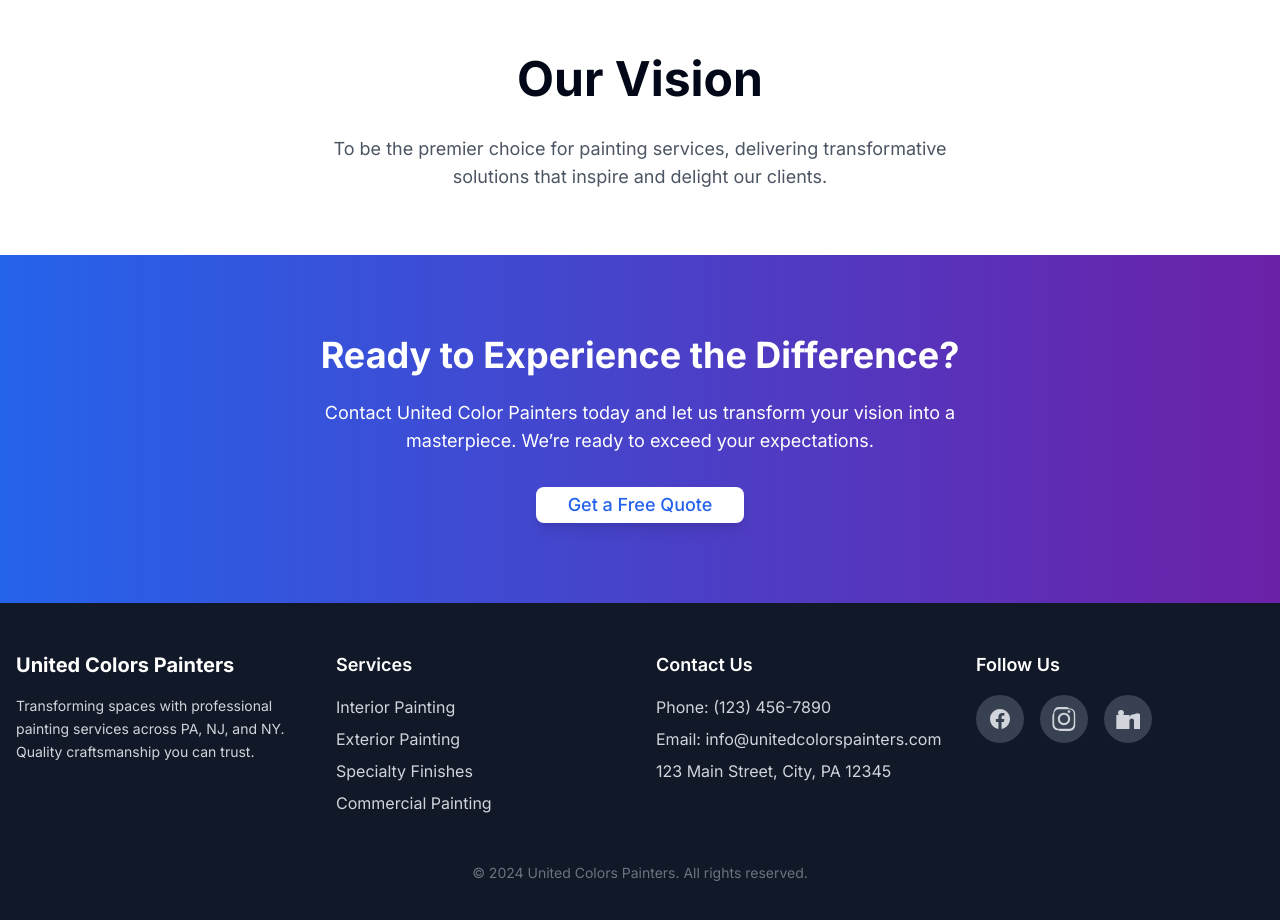
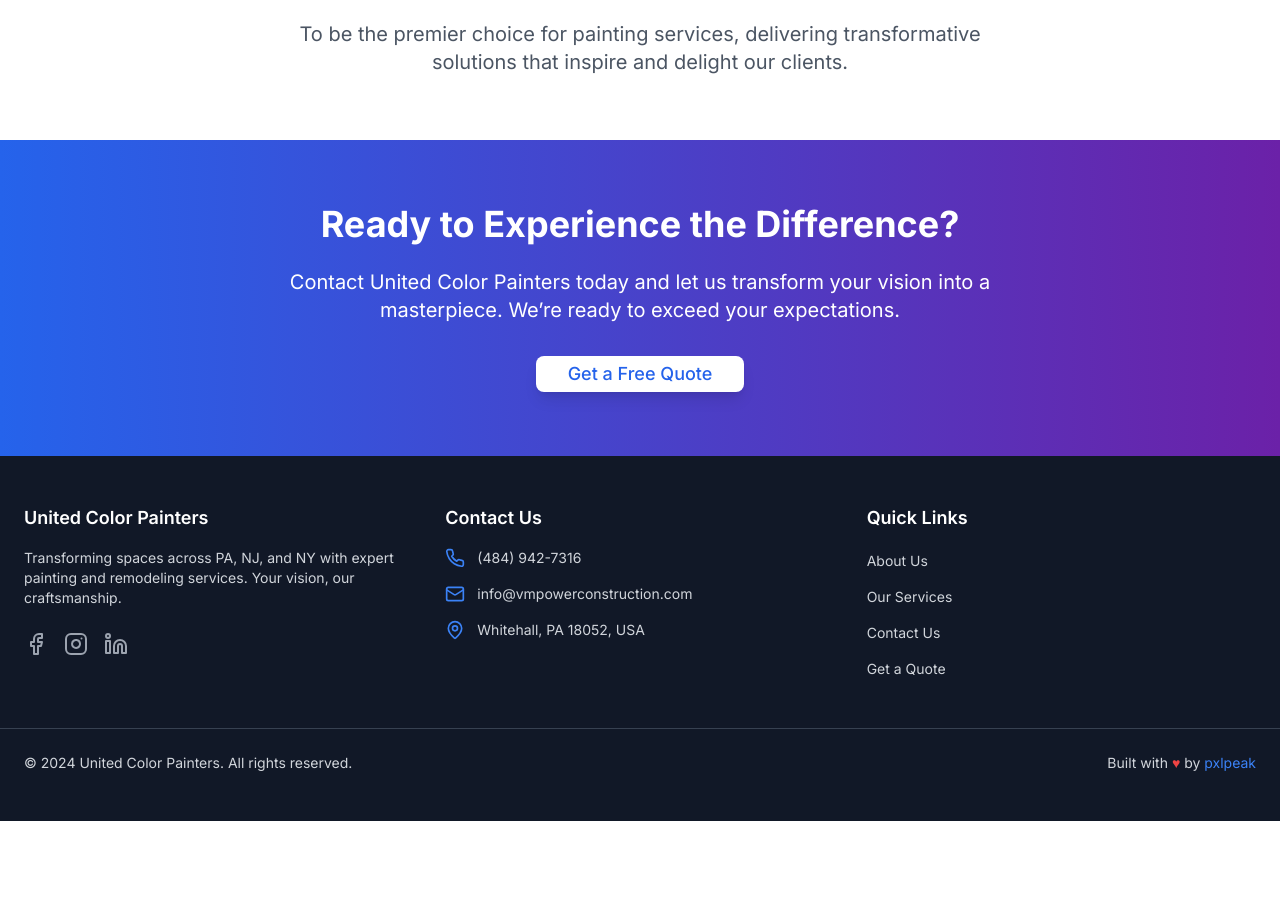
Before and after one commit to veyis/unitedcolors, a Next.js app: page /about in a window 1280 px wide. Shown: the part 1460-2380 px from the top of the page. After the commit the page ends 2281 px from the top, so only its background shows below. Built offline with nearby package versions, Linux system fonts and the light colour scheme; no server answers.

Commit message:
Descriptive commit message

```diff
--- a/app/about/page.tsx
+++ b/app/about/page.tsx
@@ -24,20 +24,18 @@
       <StructuredData page="about" />
       <MarketingHeader />
       <Header />
+
       <main className="flex-grow">
         {/* Hero Section */}
-        <section className="relative bg-gradient-to-r from-blue-700 via-purple-600 to-purple-800 text-white py-20 overflow-hidden">
+        <section className="relative bg-gradient-to-r from-blue-700 via-purple-600 to-purple-800 text-white py-16">
           <div className="container mx-auto px-6 text-center">
-            <h1 className="text-6xl font-extrabold mb-6 leading-tight">
+            <h1 className="text-5xl md:text-6xl font-extrabold mb-6 leading-tight">
               About United Color Painters
             </h1>
-            <p className="text-2xl max-w-3xl mx-auto mb-8">
+            <p className="text-lg md:text-2xl max-w-3xl mx-auto">
               Transforming spaces with expert craftsmanship, innovative
               techniques, and unmatched dedication.
             </p>
-            <Button className="bg-white text-blue-600 hover:bg-gray-100 px-8 py-4 rounded-lg shadow-md text-lg">
-              Get to Know Us
-            </Button>
           </div>
           <div className="absolute top-0 left-0 w-96 h-96 bg-gradient-to-br from-white to-blue-400 opacity-20 rounded-full blur-3xl"></div>
           <div className="absolute bottom-0 right-0 w-96 h-96 bg-gradient-to-tl from-white to-purple-500 opacity-20 rounded-full blur-3xl"></div>
@@ -47,11 +45,11 @@
         <section className="py-16 bg-white">
           <div className="container mx-auto px-6">
             <div className="text-center mb-12">
-              <h2 className="text-5xl font-bold mb-4">Our Mission</h2>
-              <p className="text-lg text-gray-600 max-w-2xl mx-auto">
-                At United Color Painters, we aim to elevate your space through
-                precision, creativity, and an unwavering commitment to
-                excellence. Your vision is our inspiration.
+              <h2 className="text-4xl md:text-5xl font-bold mb-4">Our Mission</h2>
+              <p className="text-lg md:text-xl text-gray-600 max-w-3xl mx-auto">
+                At United Color Painters, we aim to elevate your space through precision,
+                creativity, and an unwavering commitment to excellence. Your vision is
+                our inspiration.
               </p>
             </div>
             <div className="grid grid-cols-1 sm:grid-cols-2 lg:grid-cols-4 gap-8">
@@ -63,28 +61,19 @@
                     "Delivering meticulous attention to detail with every brushstroke.",
                 },
                 {
-                  icon: (
-                    <Award className="w-12 h-12 text-blue-600 mx-auto mb-4" />
-                  ),
+                  icon: <Award className="w-12 h-12 text-blue-600 mx-auto mb-4" />,
                   title: "Industry Recognition",
-                  description:
-                    "Proudly recognized for our excellence and reliability.",
+                  description: "Proudly recognized for our excellence and reliability.",
                 },
                 {
-                  icon: (
-                    <Users className="w-12 h-12 text-blue-600 mx-auto mb-4" />
-                  ),
+                  icon: <Users className="w-12 h-12 text-blue-600 mx-auto mb-4" />,
                   title: "Client Focus",
-                  description:
-                    "Building lasting relationships through personalized service.",
+                  description: "Building lasting relationships through personalized service.",
                 },
                 {
-                  icon: (
-                    <Paintbrush className="w-12 h-12 text-blue-600 mx-auto mb-4" />
-                  ),
+                  icon: <Paintbrush className="w-12 h-12 text-blue-600 mx-auto mb-4" />,
                   title: "Innovative Solutions",
-                  description:
-                    "Bringing creativity to life with unique painting techniques.",
+                  description: "Bringing creativity to life with unique painting techniques.",
                 },
               ].map(({ icon, title, description }, idx) => (
                 <div
@@ -107,13 +96,13 @@
               <h2 className="text-4xl font-bold mb-4">Our Story</h2>
               <p className="text-lg text-gray-600 mb-6">
                 United Color Painters began with a simple vision: to redefine
-                painting services with unparalleled quality and dedication.
-                Today, our team continues to deliver exceptional results that
-                transform spaces and exceed expectations.
+                painting services with unparalleled quality and dedication. Today,
+                our team continues to deliver exceptional results that transform spaces
+                and exceed expectations.
               </p>
               <p className="text-lg text-gray-600">
-                From humble beginnings to becoming a trusted name, we take pride
-                in our journey and the clients who inspire us.
+                From humble beginnings to becoming a trusted name, we take pride in
+                our journey and the clients who inspire us.
               </p>
             </div>
             <div>
@@ -129,24 +118,23 @@
         {/* Vision Section */}
         <section className="py-16 bg-white">
           <div className="container mx-auto px-6 text-center">
-            <h2 className="text-5xl font-bold mb-8">Our Vision</h2>
-            <p className="text-lg text-gray-600 max-w-2xl mx-auto">
-              To be the premier choice for painting services, delivering
-              transformative solutions that inspire and delight our clients.
+            <h2 className="text-4xl md:text-5xl font-bold mb-8">Our Vision</h2>
+            <p className="text-lg md:text-xl text-gray-600 max-w-3xl mx-auto">
+              To be the premier choice for painting services, delivering transformative
+              solutions that inspire and delight our clients.
             </p>
           </div>
         </section>
 
         {/* Call-to-Action Section */}
-        <section className="py-20 bg-gradient-to-r from-blue-600 to-purple-800 text-white">
+        <section className="py-16 bg-gradient-to-r from-blue-600 to-purple-800 text-white">
           <div className="container mx-auto px-6 text-center">
             <h2 className="text-4xl font-bold mb-6">
               Ready to Experience the Difference?
             </h2>
-            <p className="text-lg max-w-2xl mx-auto mb-8">
-              Contact United Color Painters today and let us transform your
-              vision into a masterpiece. We’re ready to exceed your
-              expectations.
+            <p className="text-lg md:text-xl max-w-3xl mx-auto mb-8">
+              Contact United Color Painters today and let us transform your vision into
+              a masterpiece. We’re ready to exceed your expectations.
             </p>
             <Button className="bg-white text-blue-600 hover:bg-gray-100 px-8 py-4 rounded-lg shadow-lg text-lg">
               Get a Free Quote
@@ -154,6 +142,7 @@
           </div>
         </section>
       </main>
+
       <Footer />
     </div>
   );
--- a/components/footer.tsx
+++ b/components/footer.tsx
@@ -1,123 +1,111 @@
-import Link from 'next/link';
+import Link from "next/link";
+import { Phone, Mail, MapPin, Facebook, Instagram, Linkedin } from "lucide-react";
 
 export function Footer() {
   return (
-    <footer className="bg-gray-900 text-gray-300">
-      <div className="container mx-auto px-4 py-12">
-        <div className="grid grid-cols-1 md:grid-cols-4 gap-8">
+    <footer className="bg-gray-900 text-gray-300 py-12">
+      <div className="container mx-auto px-6 grid grid-cols-1 md:grid-cols-3 gap-8">
         {/* About Section */}
         <div>
-            <h3 className="text-xl font-bold text-white mb-4">United Colors Painters</h3>
-            <p className="text-sm leading-relaxed">
-              Transforming spaces with professional painting services across PA, NJ, and NY. Quality craftsmanship you can trust.
+          <h3 className="text-lg font-semibold text-white mb-4">United Color Painters</h3>
+          <p className="text-sm">
+            Transforming spaces across PA, NJ, and NY with expert painting and remodeling services. Your vision, our craftsmanship.
           </p>
+          <div className="flex space-x-4 mt-6">
+            <a
+              href="https://www.facebook.com"
+              target="_blank"
+              rel="noopener noreferrer"
+              aria-label="Facebook"
+              className="text-gray-400 hover:text-white transition"
+            >
+              <Facebook className="w-6 h-6" />
+            </a>
+            <a
+              href="https://www.instagram.com"
+              target="_blank"
+              rel="noopener noreferrer"
+              aria-label="Instagram"
+              className="text-gray-400 hover:text-white transition"
+            >
+              <Instagram className="w-6 h-6" />
+            </a>
+            <a
+              href="https://www.linkedin.com"
+              target="_blank"
+              rel="noopener noreferrer"
+              aria-label="LinkedIn"
+              className="text-gray-400 hover:text-white transition"
+            >
+              <Linkedin className="w-6 h-6" />
+            </a>
           </div>
-
-          {/* Services Section */}
-          <div>
-            <h4 className="text-lg font-semibold text-white mb-4">Services</h4>
-            <ul className="space-y-2">
-              {[
-                { name: 'Interior Painting', href: '/services/interior-painting' },
-                { name: 'Exterior Painting', href: '/services/exterior-painting' },
-                { name: 'Specialty Finishes', href: '/services/specialty-finishes' },
-                { name: 'Commercial Painting', href: '/services/commercial-painting' },
-              ].map((service) => (
-                <li key={service.name}>
-                  <Link href={service.href} className="hover:text-white transition-colors">
-                    {service.name}
-                  </Link>
-                </li>
-              ))}
-            </ul>
         </div>
 
         {/* Contact Section */}
         <div>
-            <h4 className="text-lg font-semibold text-white mb-4">Contact Us</h4>
-            <ul className="space-y-2">
+          <h3 className="text-lg font-semibold text-white mb-4">Contact Us</h3>
+          <div className="flex items-center mb-4">
+            <Phone className="w-5 h-5 text-blue-500 mr-3" />
+            <a href="tel:+14849427316" className="text-sm hover:text-white transition">
+              (484) 942-7316
+            </a>
+          </div>
+          <div className="flex items-center mb-4">
+            <Mail className="w-5 h-5 text-blue-500 mr-3" />
+            <a
+              href="mailto:info@vmpowerconstruction.com"
+              className="text-sm hover:text-white transition"
+            >
+              info@vmpowerconstruction.com
+            </a>
+          </div>
+          <div className="flex items-center">
+            <MapPin className="w-5 h-5 text-blue-500 mr-3" />
+            <p className="text-sm">Whitehall, PA 18052, USA</p>
+          </div>
+        </div>
+
+        {/* Quick Links Section */}
+        <div>
+          <h3 className="text-lg font-semibold text-white mb-4">Quick Links</h3>
+          <ul className="space-y-3">
             <li>
-                <Link href="tel:1234567890" className="hover:text-white transition-colors">
-                  Phone: (123) 456-7890
+              <Link href="/about" className="text-sm hover:text-white transition">
+                About Us
               </Link>
             </li>
             <li>
-                <Link href="mailto:info@unitedcolorspainters.com" className="hover:text-white transition-colors">
-                  Email: info@unitedcolorspainters.com
+              <Link href="/services" className="text-sm hover:text-white transition">
+                Our Services
               </Link>
             </li>
             <li>
-                <p>123 Main Street, City, PA 12345</p>
+              <Link href="/contact" className="text-sm hover:text-white transition">
+                Contact Us
+              </Link>
+            </li>
+            <li>
+              <Link href="/getquote" className="text-sm hover:text-white transition">
+                Get a Quote
+              </Link>
             </li>
           </ul>
         </div>
 
-          {/* Social Media Section */}
-          <div>
-            <h4 className="text-lg font-semibold text-white mb-4">Follow Us</h4>
-            <div className="flex space-x-4">
-              {[
-                {
-                  name: 'Facebook',
-                  href: 'https://facebook.com',
-                  icon: (
-                    <svg
-                      className="h-6 w-6"
-                      xmlns="http://www.w3.org/2000/svg"
-                      fill="currentColor"
-                      viewBox="0 0 24 24"
-                    >
-                      <path d="M22 12c0-5.523-4.477-10-10-10S2 6.477 2 12c0 4.992 3.657 9.128 8.438 9.879v-6.988h-2.54v-2.891h2.54V9.796c0-2.508 1.492-3.891 3.777-3.891 1.094 0 2.238.195 2.238.195v2.46h-1.261c-1.243 0-1.631.771-1.631 1.561v1.875h2.773l-.443 2.891h-2.33v6.988C18.343 21.128 22 16.992 22 12z" />
-                    </svg>
-                  ),
-                },
-                {
-                  name: 'Instagram',
-                  href: 'https://instagram.com',
-                  icon: (
-                    <svg
-                      className="h-6 w-6"
-                      xmlns="http://www.w3.org/2000/svg"
-                      fill="currentColor"
-                      viewBox="0 0 24 24"
-                    >
-                      <path d="M12 2.163c3.204 0 3.584.012 4.85.07 1.366.062 2.633.333 3.608 1.308.975.975 1.246 2.242 1.308 3.608.058 1.266.07 1.646.07 4.85s-.012 3.584-.07 4.85c-.062 1.366-.333 2.633-1.308 3.608-.975.975-2.242 1.246-3.608 1.308-1.266.058-1.646.07-4.85.07s-3.584-.012-4.85-.07c-1.366-.062-2.633-.333-3.608-1.308-.975-.975-1.246-2.242-1.308-3.608C2.175 15.584 2.163 15.204 2.163 12s.012-3.584.07-4.85c.062-1.366.333-2.633 1.308-3.608C4.516 2.496 5.783 2.225 7.149 2.163 8.415 2.105 8.795 2.163 12 2.163zm0-2.163C8.694 0 8.293.01 7.052.067 5.633.124 4.298.38 3.05 1.628 1.802 2.876 1.546 4.21 1.489 5.628.432 7.852.422 8.254.422 12s.01 4.148.067 5.628c.057 1.418.313 2.752 1.561 4 1.248 1.248 2.582 1.504 4 1.561C8.294 23.99 8.694 24 12 24s3.706-.01 5.628-.067c1.418-.057 2.752-.313 4-1.561 1.248-1.248 1.504-2.582 1.561-4 .057-1.418.067-1.819.067-5.628s-.01-3.706-.067-5.628c-.057-1.418-.313-2.752-1.561-4-1.248-1.248-2.582-1.504-4-1.561C15.706.01 15.306 0 12 0z" />
-                      <path d="M12 5.838c-3.405 0-6.162 2.757-6.162 6.162s2.757 6.162 6.162 6.162 6.162-2.757 6.162-6.162-2.757-6.162-6.162-6.162zm0 10.324c-2.295 0-4.162-1.867-4.162-4.162s1.867-4.162 4.162-4.162 4.162 1.867 4.162 4.162-1.867 4.162-4.162 4.162zM18.406 4.594a1.44 1.44 0 1 1-2.88 0 1.44 1.44 0 1 1 2.88 0z" />
-                    </svg>
-                  ),
-                },
-                {
-                  name: 'LinkedIn',
-                  href: 'https://linkedin.com',
-                  icon: (
-                    <svg
-                      className="h-6 w-6"
-                      xmlns="http://www.w3.org/2000/svg"
-                      fill="currentColor"
-                      viewBox="0 0 24 24"
-                    >
-                      <path d="M4.983 3C3.339 3 2 4.343 2 5.95c0 1.582 1.314 2.95 2.862 2.95h.02C6.625 8.9 8 7.532 8 5.95 8 4.343 6.674 3 4.984 3zM.328 21.99h9.315V7.982H.328v14.01zM18.022 7.338c-2.642 0-3.912 1.45-4.574 2.474V7.983h-9.317v14.011h9.317v-7.83c0-.413.031-.827.156-1.122.313-.75 1.026-1.528 2.219-1.528 1.567 0 2.193 1.156 2.193 2.85v7.63h9.316v-8.184c0-5.185-2.75-7.606-6.31-7.606z" />
-                    </svg>
-                  ),
-                },
-              ].map((social) => (
-                <Link
-                  key={social.name}
-                  href={social.href}
-                  target="_blank"
-                  rel="noopener noreferrer"
-                  className="p-3 bg-gray-700 hover:bg-gray-600 rounded-full transition-colors"
-                  aria-label={social.name}
-                >
-                  {social.icon}
-                </Link>
-              ))}
-            </div>
-          </div>
+
       </div>
 
-        <div className="mt-12 text-center text-sm text-gray-500">
-          <p>© {new Date().getFullYear()} United Colors Painters. All rights reserved.</p>
+      {/* Bottom Bar */}
+      <div className="border-t border-gray-700 mt-12 pt-6">
+        <div className="container mx-auto px-6 flex flex-col md:flex-row justify-between items-center text-sm">
+          <p className="mb-4 md:mb-0">© {new Date().getFullYear()} United Color Painters. All rights reserved.</p>
+          <p>
+            Built with <span className="text-red-500">&hearts;</span> by{" "}
+            <a href="https://pxl`.com" target="_blank" className="text-blue-500 hover:underline">
+              pxlpeak
+            </a>
+          </p>
         </div>
       </div>
     </footer>
```
Lines whose indentation alone changed are shown as unchanged.
